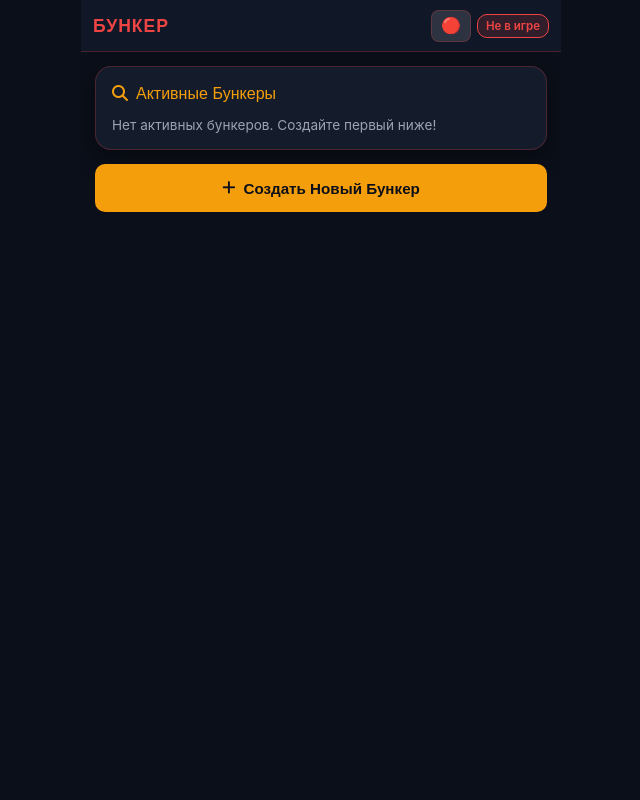
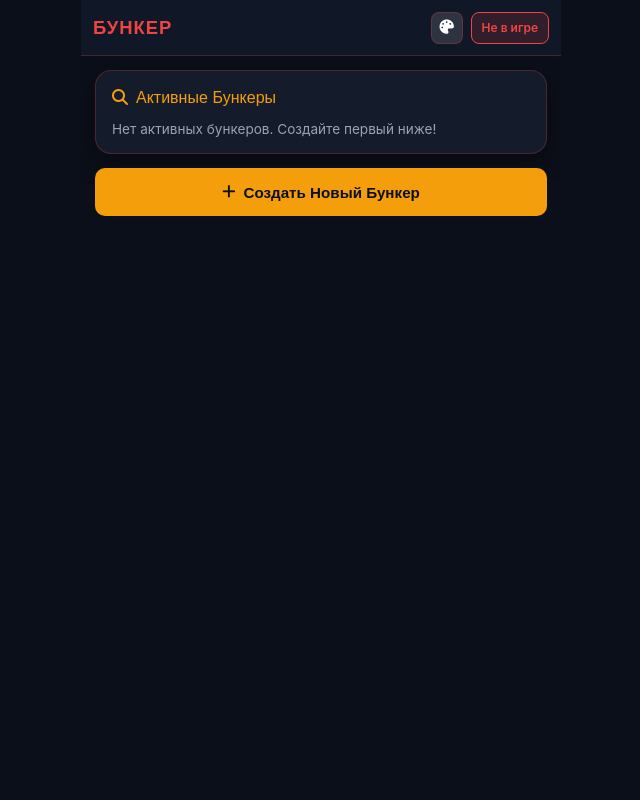
Before and after one commit to Aleksandr6669/my-python-site, a Flask app: page / in a window 1280 px wide. Shown: the whole page, without its empty margins (319-959 px from the left). Run offline with Flask 3, Linux system fonts and the light colour scheme; data that the repository does not hold is empty; some libraries are stand-ins or nearby versions.

Commit message:
Replace native theme dropdown with custom SweetAlert2 theme palette modal window and standardize header button heights to 32px

```diff
--- a/templates/index.html
+++ b/templates/index.html
@@ -100,13 +100,13 @@
             background: var(--bg-dark);
         }
 
-        /* Fixed Compact Header */
+        /* Fixed Perfectly Aligned Header */
         header {
             position: fixed;
             top: 0;
             left: 0;
             right: 0;
-            height: calc(52px + env(safe-area-inset-top, 0px));
+            height: calc(56px + env(safe-area-inset-top, 0px));
             padding-top: env(safe-area-inset-top, 0px);
             padding-left: 12px;
             padding-right: 12px;
@@ -118,67 +118,76 @@
             z-index: 100;
             max-width: 480px;
             margin: 0 auto;
-            overflow: hidden;
+            width: 100%;
         }
 
         .brand-title {
             font-family: 'Orbitron', sans-serif;
-            font-size: 1.1rem;
+            font-size: 1.15rem;
             color: var(--danger-red);
             letter-spacing: 1px;
             font-weight: 800;
             flex-shrink: 0;
-            white-space: nowrap;
+            line-height: 1;
         }
 
         .header-actions {
             display: flex;
             align-items: center;
-            gap: 6px;
+            gap: 8px;
+            height: 32px;
             flex-shrink: 0;
         }
 
-        .room-badge {
-            font-size: 0.72rem;
-            background: rgba(239, 68, 68, 0.15);
-            color: var(--danger-red);
-            border: 1px solid var(--danger-red);
-            padding: 4px 8px;
-            border-radius: 10px;
-            font-weight: 600;
-            flex-shrink: 0;
-            white-space: nowrap;
-        }
-
-        .theme-select-btn {
-            -webkit-appearance: none;
-            -moz-appearance: none;
-            appearance: none;
+        .theme-palette-btn {
             background: rgba(255, 255, 255, 0.12);
             border: 1px solid var(--border-color);
             color: white;
             border-radius: 8px;
-            padding: 0 4px;
-            font-size: 1rem;
-            outline: none;
+            width: 32px;
+            height: 32px;
+            font-size: 0.9rem;
+            display: flex;
+            align-items: center;
+            justify-content: center;
             cursor: pointer;
-            width: 40px;
+            flex-shrink: 0;
+            transition: background 0.2s;
+        }
+
+        .theme-palette-btn:hover {
+            background: rgba(255, 255, 255, 0.2);
+        }
+
+        .room-badge {
+            font-size: 0.75rem;
+            background: rgba(239, 68, 68, 0.15);
+            color: var(--danger-red);
+            border: 1px solid var(--danger-red);
+            padding: 0 10px;
             height: 32px;
-            text-align: center;
+            border-radius: 8px;
+            font-weight: 600;
             display: flex;
             align-items: center;
             justify-content: center;
             flex-shrink: 0;
+            white-space: nowrap;
         }
 
         .leave-btn {
             background: rgba(239, 68, 68, 0.2);
             border: 1px solid var(--danger-red);
             color: white;
-            font-size: 0.8rem;
+            font-size: 0.75rem;
             border-radius: 8px;
-            padding: 4px 8px;
+            padding: 0 10px;
+            height: 32px;
             cursor: pointer;
+            display: flex;
+            align-items: center;
+            justify-content: center;
+            gap: 4px;
             flex-shrink: 0;
             white-space: nowrap;
         }
@@ -188,7 +197,7 @@
             flex: 1;
             overflow-y: auto;
             padding: 14px;
-            margin-top: calc(52px + env(safe-area-inset-top, 0px));
+            margin-top: calc(56px + env(safe-area-inset-top, 0px));
             padding-bottom: calc(80px + env(safe-area-inset-bottom, 12px));
         }
 
@@ -464,19 +473,17 @@
 <body data-theme="red">
 
     <div class="app-wrapper">
-        <!-- FIXED TOP HEADER -->
+        <!-- FIXED PERFECTLY ALIGNED HEADER -->
         <header>
             <div class="brand-title">БУНКЕР</div>
             <div class="header-actions">
-                <select class="theme-select-btn" id="themeSelectBtn" onchange="changeTheme(this.value)">
-                    <option value="red">🔴</option>
-                    <option value="cyan">🔵</option>
-                    <option value="emerald">🟢</option>
-                    <option value="amber">🟡</option>
-                    <option value="purple">🟣</option>
-                </select>
+                <button class="theme-palette-btn" onclick="openThemeModal()" title="Сменить оформление">
+                    <i class="fa-solid fa-palette"></i>
+                </button>
                 <div class="room-badge" id="headerRoomBadge">Не в игре</div>
-                <button class="leave-btn" id="leaveBtn" style="display: none;" onclick="leaveRoom()"><i class="fa-solid fa-right-from-bracket"></i> Выйти</button>
+                <button class="leave-btn" id="leaveBtn" style="display: none;" onclick="leaveRoom()">
+                    <i class="fa-solid fa-right-from-bracket"></i> Выйти
+                </button>
             </div>
         </header>
 
@@ -672,7 +679,7 @@
     </div>
 
     <script>
-        // Toast Toast Notification Helper
+        // Toast Notification Helper
         const Toast = Swal.mixin({
             toast: true,
             position: 'top',
@@ -682,6 +689,44 @@
             background: '#1f2937',
             color: '#fff'
         });
+
+        // Custom Theme Selection Modal
+        function openThemeModal() {
+            Swal.fire({
+                title: '🎨 Выберите Стиль Оформления',
+                html: `
+                    <div style="display: flex; flex-direction: column; gap: 10px; margin-top: 15px;">
+                        <div onclick="selectThemeModal('red')" style="padding: 12px; background: rgba(239,68,68,0.15); border: 1px solid #ef4444; border-radius: 12px; color: white; cursor: pointer; display: flex; align-items: center; gap: 10px; font-weight: 600;">
+                            <span>🔴</span> Красный Бункер
+                        </div>
+                        <div onclick="selectThemeModal('cyan')" style="padding: 12px; background: rgba(6,182,212,0.15); border: 1px solid #06b6d4; border-radius: 12px; color: white; cursor: pointer; display: flex; align-items: center; gap: 10px; font-weight: 600;">
+                            <span>🔵</span> Циан Неон
+                        </div>
+                        <div onclick="selectThemeModal('emerald')" style="padding: 12px; background: rgba(16,185,129,0.15); border: 1px solid #10b981; border-radius: 12px; color: white; cursor: pointer; display: flex; align-items: center; gap: 10px; font-weight: 600;">
+                            <span>🟢</span> Изумрудный Токсин
+                        </div>
+                        <div onclick="selectThemeModal('amber')" style="padding: 12px; background: rgba(245,158,11,0.15); border: 1px solid #f59e0b; border-radius: 12px; color: white; cursor: pointer; display: flex; align-items: center; gap: 10px; font-weight: 600;">
+                            <span>🟡</span> Янтарная Пустошь
+                        </div>
+                        <div onclick="selectThemeModal('purple')" style="padding: 12px; background: rgba(168,85,247,0.15); border: 1px solid #a855f7; border-radius: 12px; color: white; cursor: pointer; display: flex; align-items: center; gap: 10px; font-weight: 600;">
+                            <span>🟣</span> Фиолетовый Космос
+                        </div>
+                    </div>
+                `,
+                showConfirmButton: false,
+                background: '#111827',
+                color: '#fff',
+                customClass: {
+                    popup: 'animate__animated animate__fadeInDown'
+                }
+            });
+        }
+
+        function selectThemeModal(themeName) {
+            changeTheme(themeName);
+            Swal.close();
+            Toast.fire({ icon: 'success', title: 'Стиль успешно изменен!' });
+        }
 
         // PWA Install & Auto-Update
         let deferredPrompt;
@@ -741,7 +786,6 @@
         function restoreTheme() {
             const savedTheme = localStorage.getItem('bunker_theme') || 'red';
             document.body.setAttribute('data-theme', savedTheme);
-            document.getElementById('themeSelectBtn').value = savedTheme;
         }
 
         function selectAvatar(el, avatar) {
@@ -888,7 +932,7 @@
             document.getElementById('authScreen').style.display = 'none';
             document.getElementById('gameWrapper').style.display = 'block';
             document.getElementById('bottomNav').style.display = 'flex';
-            document.getElementById('leaveBtn').style.display = 'block';
+            document.getElementById('leaveBtn').style.display = 'flex';
 
             document.getElementById('headerRoomBadge').innerText = `Код: ${currentRoom}`;
             document.getElementById('notAdminNotice').style.display = isAdmin ? 'none' : 'block';
```
